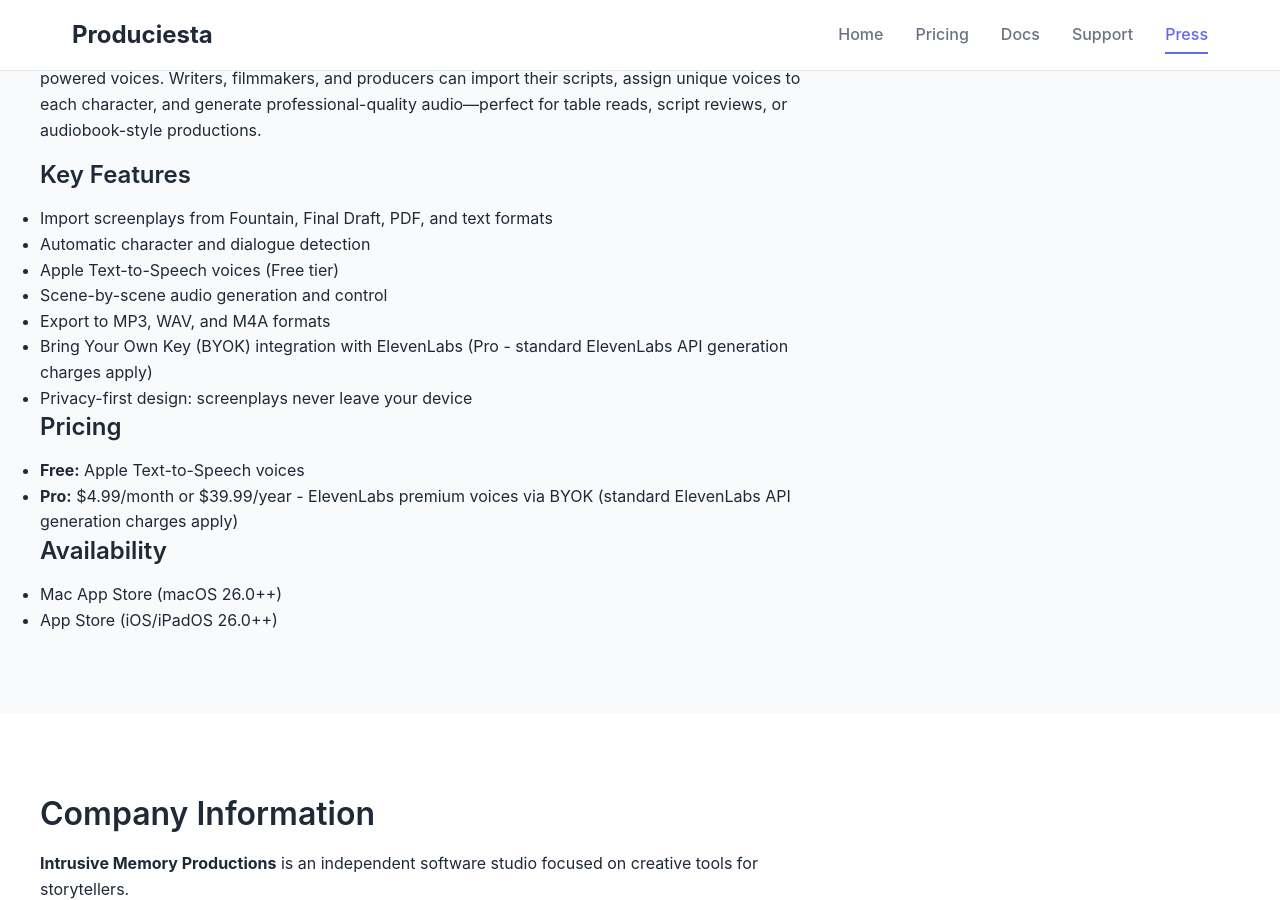
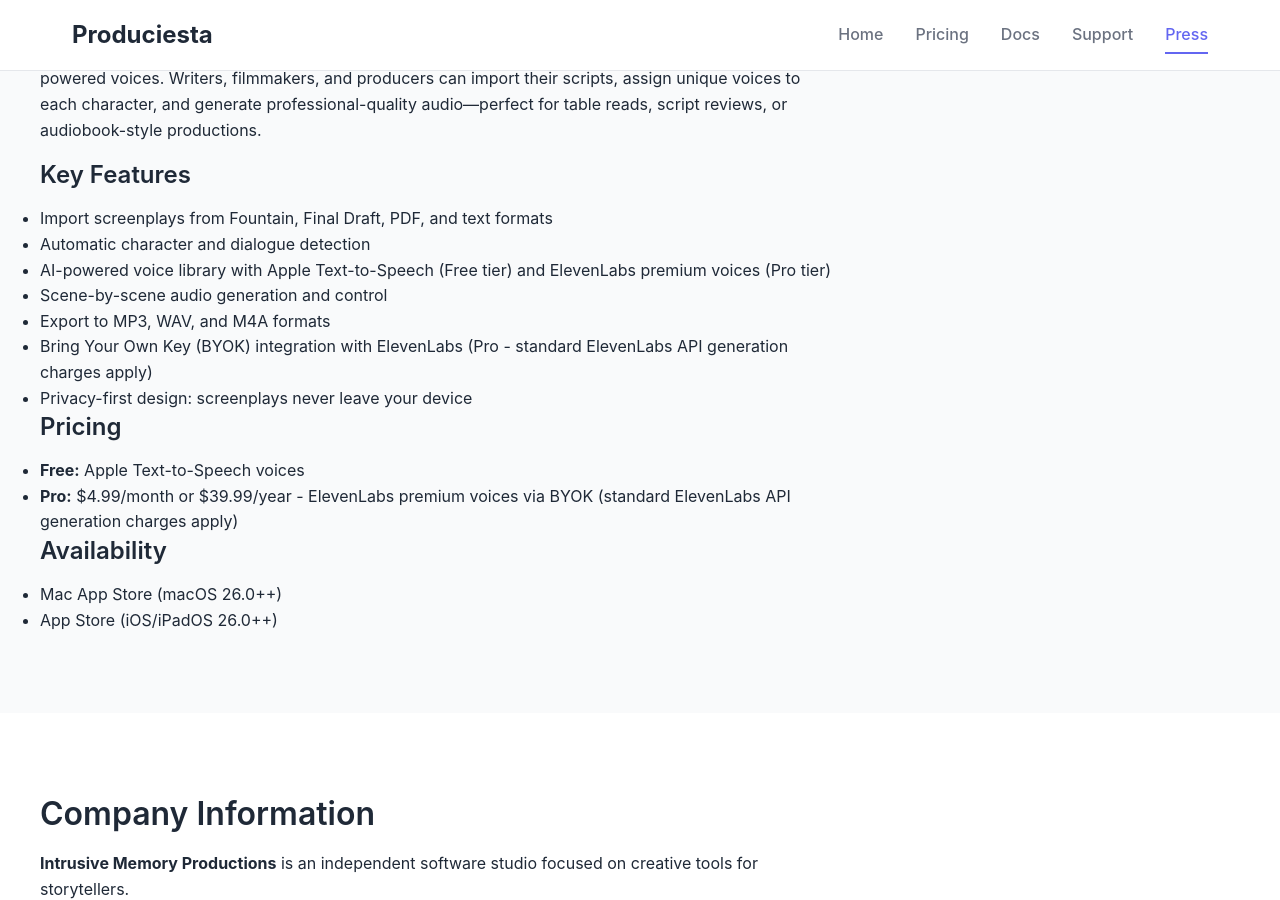
Before and after one commit to intrusive-memory/produciesta.app, a Jekyll site: the page built from press-kit.md, in a window 1280 px wide and 900 px high, scrolled down 473 px. Built offline with Jekyll 4.4.1, drawn with Linux system fonts in a browser that asks for light colours.

Commit message:
Update press-kit.md
Co-authored-by: gemini-code-assist[bot] <176961590+gemini-code-assist[bot]@users.noreply.github.com>

```diff
--- a/press-kit.md
+++ b/press-kit.md
@@ -24,7 +24,7 @@ permalink: /press-kit/
       <ul>
         <li>Import screenplays from Fountain, Final Draft, PDF, and text formats</li>
         <li>Automatic character and dialogue detection</li>
-        <li>Apple Text-to-Speech voices (Free tier)</li>
+        <li>AI-powered voice library with Apple Text-to-Speech (Free tier) and ElevenLabs premium voices (Pro tier)</li>
         <li>Scene-by-scene audio generation and control</li>
         <li>Export to MP3, WAV, and M4A formats</li>
         <li>Bring Your Own Key (BYOK) integration with ElevenLabs (Pro - standard ElevenLabs API generation charges apply)</li>
```
